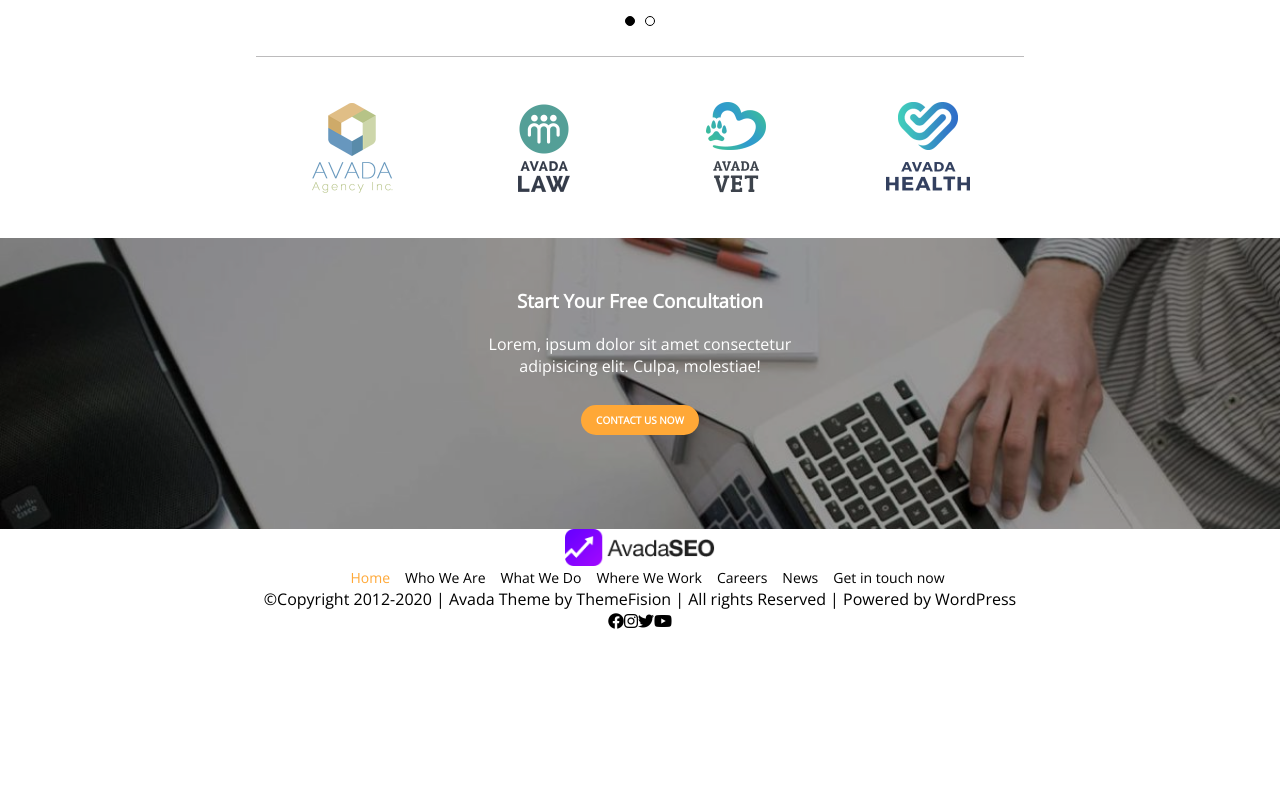
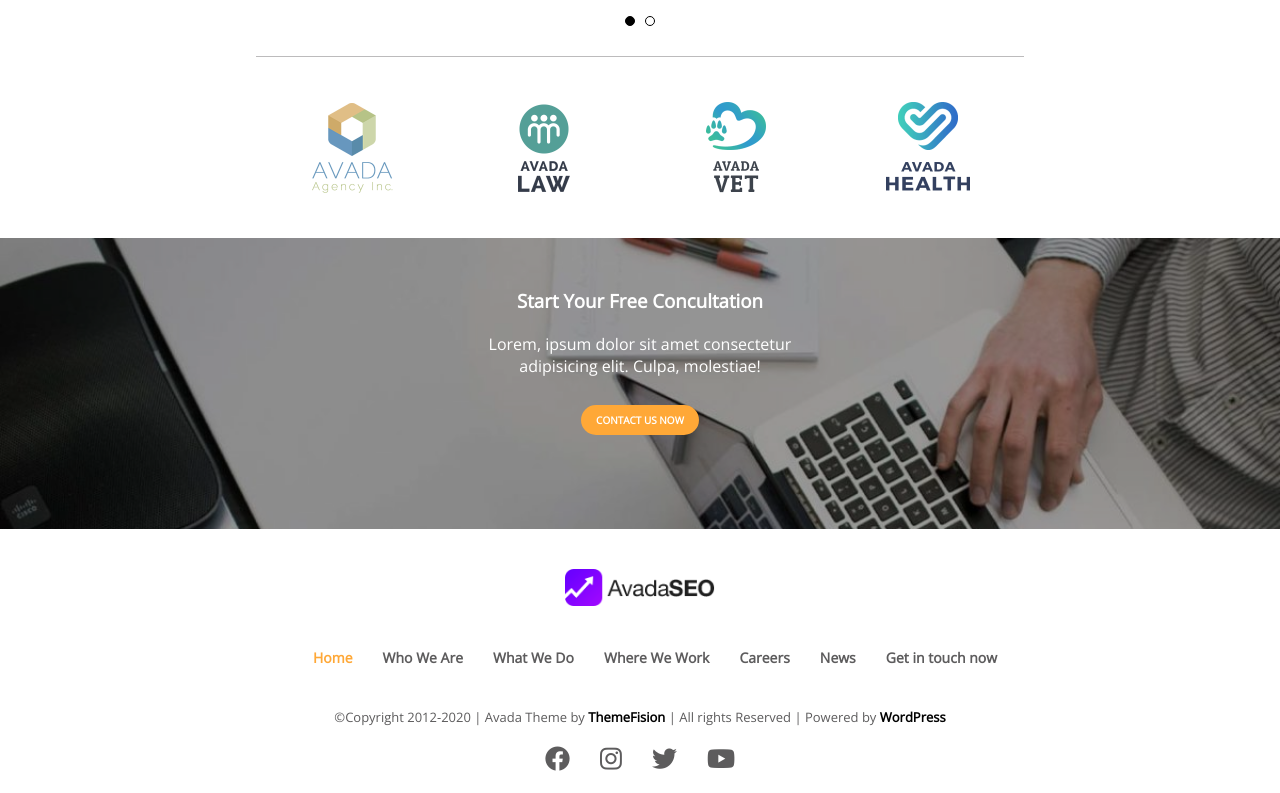
Before and after one commit to nicolofossati/proj-html-vuejs, a Vue app: page / in a window 1280 px wide. Shown: the part 4187-4980 px from the top of the page. Before the commit the page ends 4819 px from the top, so only its background shows below. Built offline with nearby package versions, Linux system fonts and the light colour scheme.

Commit message:
Pagina grafica terminata prima di rifiniture

```diff
--- a/src/components/PageFooter.vue
+++ b/src/components/PageFooter.vue
@@ -8,8 +8,8 @@
         </div>
 
         <div class="copyright">
-            <span>©Copyright 2012-2020 | Avada Theme by <span>ThemeFision</span> | All rights Reserved | Powered by
-                WordPress</span>
+            <span>©Copyright 2012-2020 | Avada Theme by <span class="emphasized">ThemeFision</span> | All rights Reserved |
+                Powered by <span class="emphasized">WordPress</span></span>
         </div>
 
         <div class="social">
@@ -37,21 +37,44 @@ export default {
     display: flex;
     flex-direction: column;
     align-items: center;
-}
+    color: $grey-text;
 
     .logo {
         width: 150px;
+        padding: 40px 0;
+    }
+
+    .copyright {
+
+        font-size: 13px;
+
+        .emphasized {
+            color: black;
+            font-weight: 600;
+        }
     }
 
     .nav-bar {
+        padding-bottom: 40px;
 
         .selected {
             color: $primary-color;
         }
 
         span {
-        padding-left: 15px;
+            padding-left: 30px;
             font-size: 14px;
+            font-weight: 600;
+        }
+    }
+
+    .social {
+        padding: 20px 0;
+
+        i {
+            font-size: 25px;
+            padding: 0 15px;
+        }
     }
 }
 </style>
```
Lines whose indentation alone changed are shown as unchanged.
